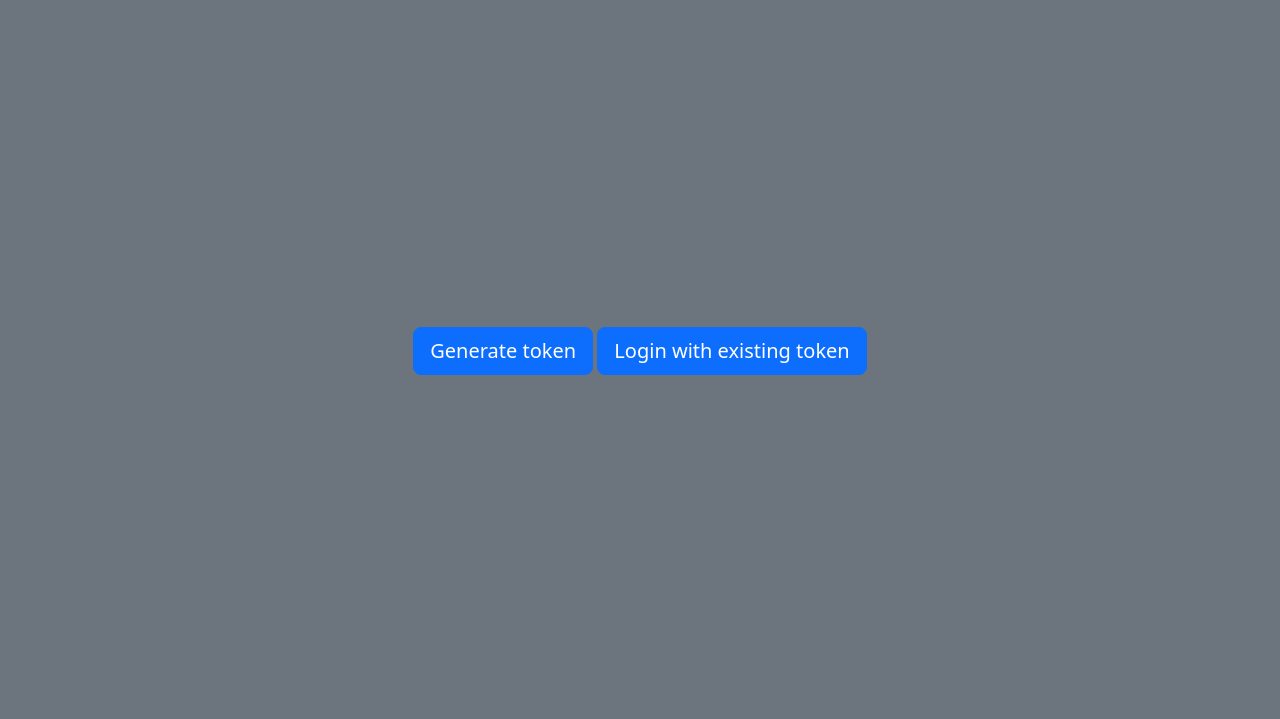
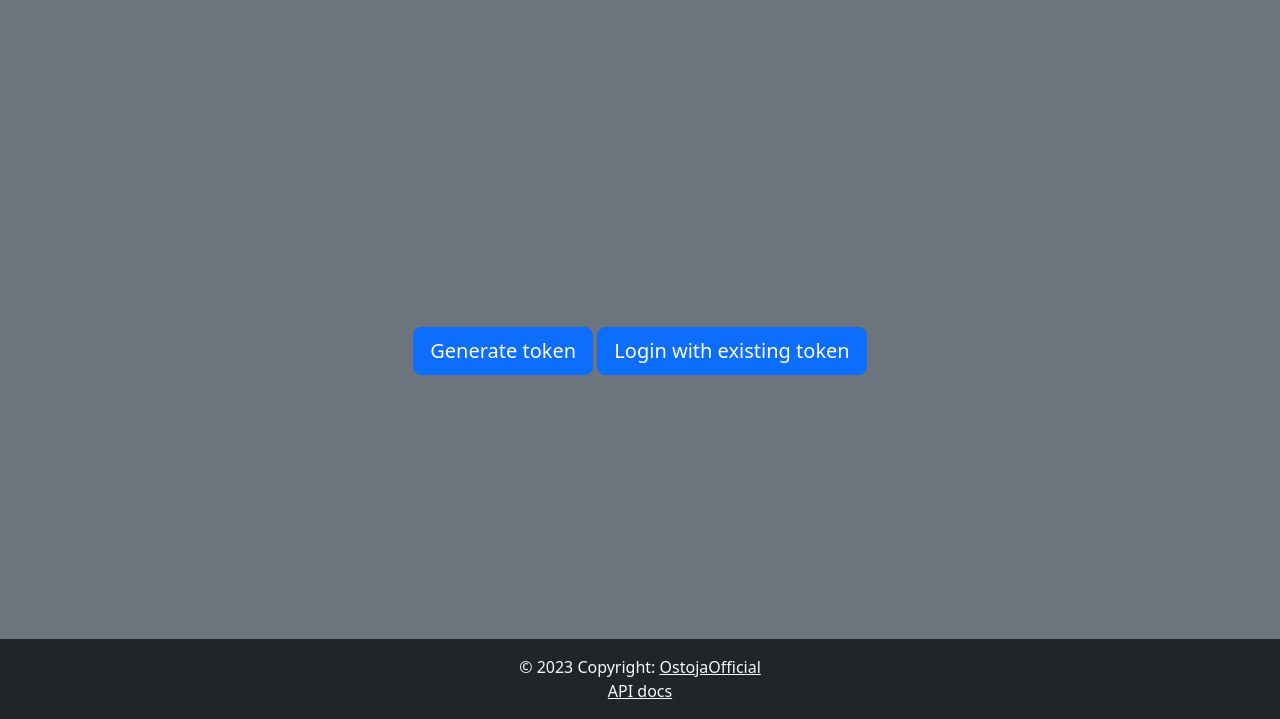
Before and after one commit to OstojaOfficial/ToDo-List, a website: page src/public/index.html in a window 1280 px wide. Shown: the part 81-800 px from the top of the page. Drawn offline with nearby package versions, Linux system fonts and the light colour scheme; files that its build step writes are made by us from their sources; no server answers.

Commit message:
Added footer and link for API docs.

```diff
--- a/src/public/index.html
+++ b/src/public/index.html
@@ -45,6 +45,15 @@
 			</div>
 		</div>
 
+		<footer class="bg-dark text-center text-lg-start fixed-bottom">
+			<div class="text-center text-light p-3">
+			  © 2023 Copyright:
+			  <a class="text-light" href="https://github.com/OstojaOfficial">OstojaOfficial</a>
+			  <br>
+			  <a class="text-light" href="docs/">API docs</a>
+			</div>
+		</footer>
+
 		<script src="jquery/jquery.js"></script>
 		<script src="bootstrap/js/bootstrap.bundle.min.js"></script>
 		<script src="js/index.js"></script>
```
Also changed, not shown: src/public/todo.html (+9 -0 lines).
